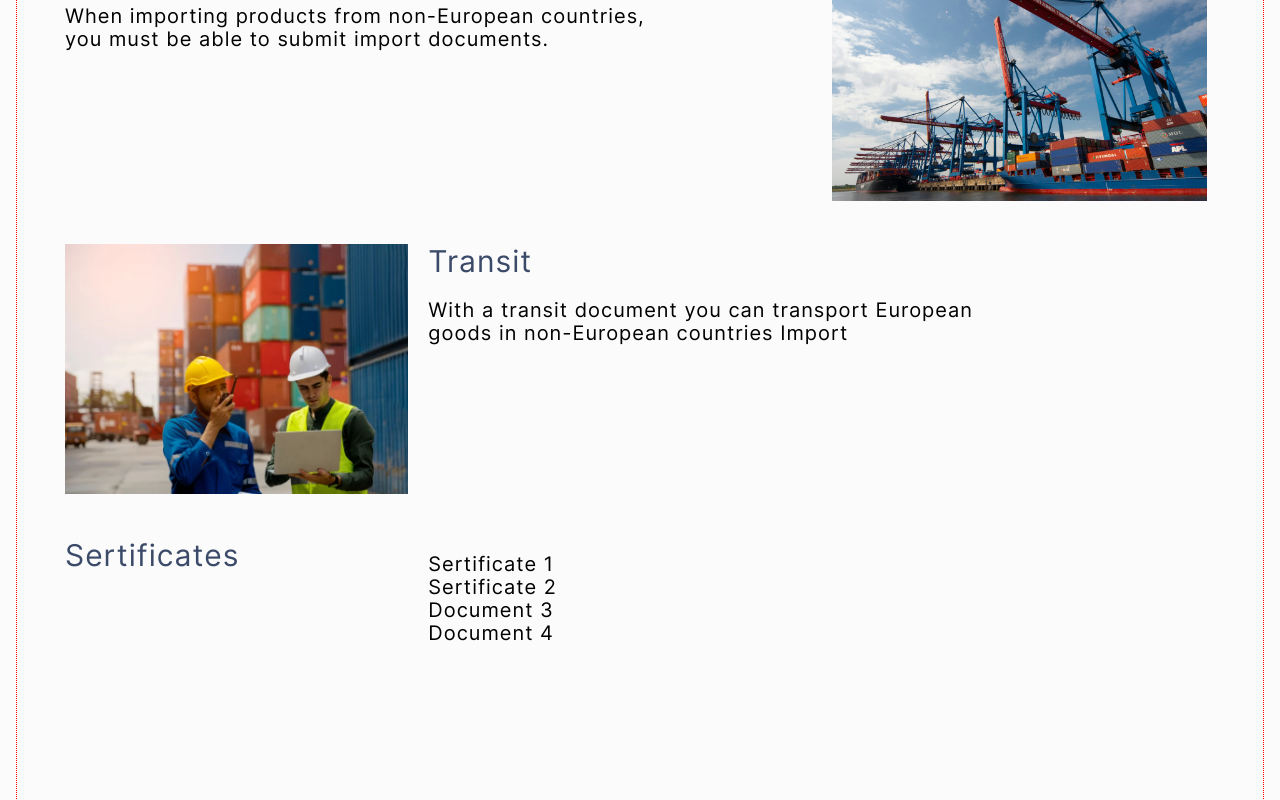
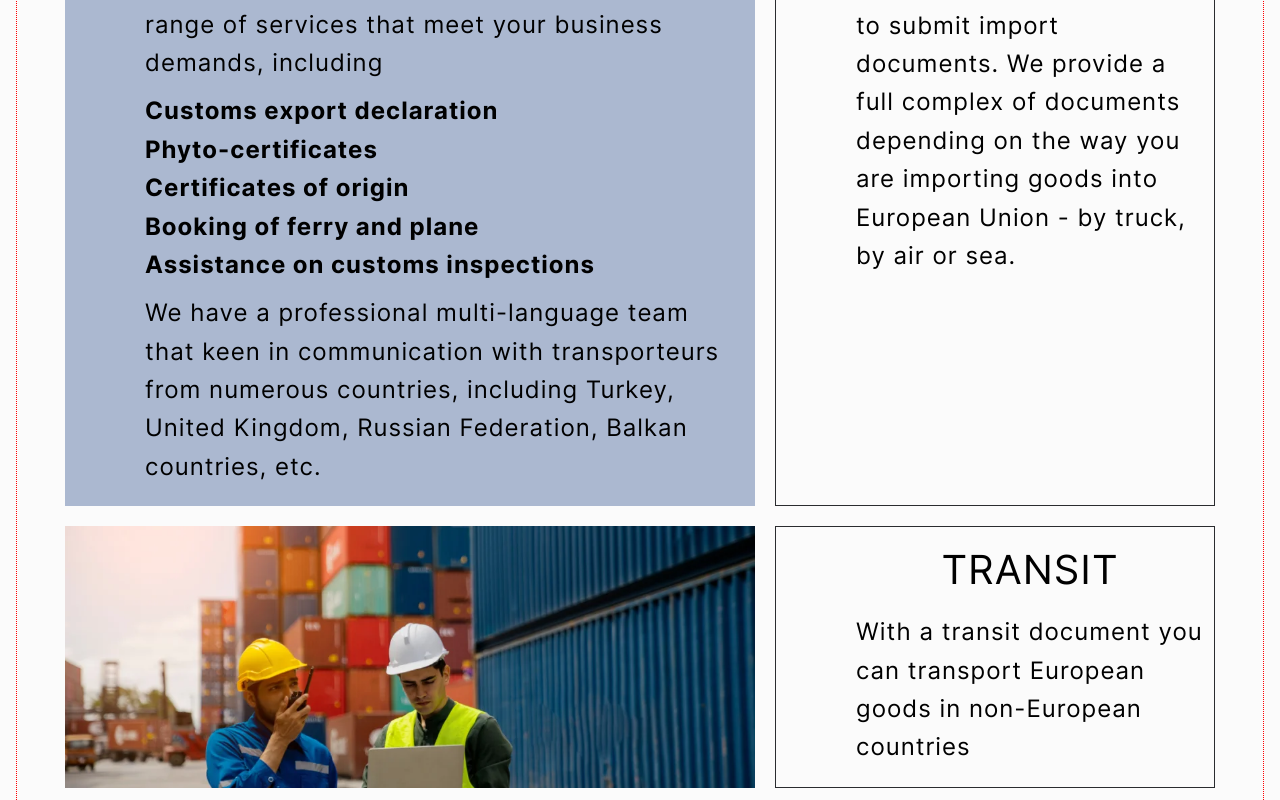
Before and after one commit to meyer985/sie, a React (Create React App) app: page /solutions in a window 1280 px wide. Shown: the part 940-1740 px from the top of the page. Built offline with nearby package versions, Linux system fonts and the light colour scheme.

Commit message:
finished services part

```diff
--- a/src/App.js
+++ b/src/App.js
@@ -28,11 +28,11 @@ function App() {
               </>
             }/>
 
-            <Route path="/about" element={<>
+            <Route path="/about/" element={<>
                 <About/>
                 <ContactLink/>
             </>}/>
-            <Route path="/solutions" element={<>
+            <Route path="/solutions/*" element={<>
                 <Solutions/>
                 <ContactLink/>
             </>}/>
--- a/src/Solutions/Solutions.js
+++ b/src/Solutions/Solutions.js
@@ -3,51 +3,101 @@ import pic1 from "../images/serv1.jpg"
 import pic2 from "../images/serv2.jpg"
 import pic3 from "../images/serv3.webp"
 import pic4 from "../images/serv4.jpg"
+import {NavLink, Route} from "react-router-dom";
+import About from "../About/About";
+import ContactLink from "../ContactLink/ContactLink";
+import { Routes, useNavigate, Navigate } from "react-router-dom";
+
+const exp = "When exporting products from the Netherlands to non-European countries, you must be able to submit export documents. we provide a full range of services that meet your business demands, including"
+
+const exp1 = "We have a professional multi-language team that keen in communication with transporteurs from numerous countries, including Turkey, United Kingdom, Russian Federation, Balkan countries, etc."
+
+const imp = "When importing products from non-European countries, you must be able to submit import documents. We provide a full complex of documents depending on the way you are importing goods into European Union - by truck, by air or sea."
+
+const trans = "With a transit document you can transport European goods in non-European countries"
+
+const sert = "With an Origin Document, your customer can request a reduction on any import duties!"
+
+const text = "S.I.E. - Logistics is een neutrale en onafhankelijke douane expediteur. Met locaties in Nederland, België, Verenigd Koninkrijk en de Russische Federatie. Met meer dan ruim 50 jaar ervaring in o.a. de sierteelt en AGF sector staan onze teams klaar om al uw douanezaken te regelen. Wij ondersteunen importerende en exporterende bedrijven met douaneformaliteiten en aanverwante zaken met als resultaat dat u deze zorgen aan ons kunt overlaten. S.I.E. - Logistics is een veilige en betrouwbare partner van de Douane m.b.t. alle douaneactiviteiten en heeft de status Authorised Economic Operator (AEO).Dankzij deze status hebben onze klanten tevens minder fysieke douanecontroles.Wij staan klaar voor al uw douanezaken!"
 
 function Solutions(props) {
     return (
-<section className="solutions serv">
+<section className="solutions">
 
+    <div className="grey_line"></div>
+    <h2 className="intro__title">Whatever your business goals are - export, import or transit goods - we provide you a quality customs support to help your business processes run smoothly.</h2>
+    <div className="grey_line"></div>
 
-<div className="img_wrapper">  <img className="serv_image" src={pic1}/></div>
+    <div className="solutions_content">
+        <div className="solutions_export">
+            <h1 className="solutions_header">EXPORT</h1>
+            <p className="solutions_text">{exp}</p>
+            <ul className="solutions_list">
+                <li> Customs export declaration</li>
+                <li> Phyto-certificates</li>
+                <li> Certificates of origin</li>
+                <li> Booking of ferry and plane</li>
+                <li> Assistance on customs inspections</li>
+            </ul>
+            <p className="solutions_text">{exp1}</p>
+        </div>
+        <div className="solutions_export solutions_import">
+            <h1 className="solutions_header">IMPORT</h1>
+            <p className="solutions_text">{imp}</p>
+        </div>
 
-        <div className="serv_textblock"><h1 className="service_card_header serv_header">Export</h1>
-            <p className="serv_text">When exporting products from the Netherlands to non-European countries, you must be able to submit export documents.
-            </p></div>
+        <div className="solutions_transit_img"></div>
+
+        <div className="solutions_transit solutions_export">
+            <h1 className="solutions_header">TRANSIT</h1>
+            <p className="solutions_text">{trans}</p>
+        </div>
 
 
 
-        <div className="serv_textblock">
-            <h1 className="service_card_header serv_header">Import</h1>
-            <p className="serv_text">When importing products from non-European countries, you must be able to submit import documents.
-            </p>
-        </div>
-    <div className="img_wrapper"> <img className="serv_image" src={pic2}/></div>
-
-
-
-    <div className="img_wrapper"> <img className="serv_image" src={pic3}/></div>
-        <div className="serv_textblock">
-            <h1 className="service_card_header serv_header">Transit</h1>
-            <p className="serv_text">With a transit document you can transport European goods in non-European countries
-                Import
-            </p>
-         </div>
-
-        <h1 className="service_card_header serv_header">Sertificates</h1>
-        <ul className="serv_list ">
-            <li className="serv_text">Sertificate 1</li>
-            <li className="serv_text">Sertificate 2</li>
-            <li className="serv_text">Document 3</li>
-            <li className="serv_text">Document 4</li>
-        </ul>
+    </div>
 
 
 
 
+  {/*  <div className="solutions_content">
+        <nav className="solutions_menu">
+            <NavLink className="solutions_link" to="/solutions">EXPORT</NavLink>
+            <NavLink className="solutions_link" to="/solutions/import">IMPORT</NavLink>
+            <NavLink className="solutions_link" to="/solutions/transit">TRANSITE</NavLink>
+        </nav>
+       <div className="solutions_pic"> </div>
+
+        <div className="solutions_description">
+            <Routes>
+                <Route path="/*" element={<>
+                   <>
+                       <h2>{exp}</h2>
+                       <p>{text}</p>
+                   </>
+                </>}/>
+                <Route path="/import" element={<>
+                    <>
+                        <h2>{imp}</h2>
+                        <p>{text}</p>
+                    </>
+                </>}/>
+                <Route path="/transit" element={<>
+                    <>
+                        <h2>{trans}</h2>
+                        <p>{text}</p>
+                    </>
+                </>}/>
+            </Routes>
+
+        </div>
+
+
+    </div>*/}
+
+
 </section>
 );
-
 }
 
 export default Solutions
--- a/src/blocks/about/about.css
+++ b/src/blocks/about/about.css
@@ -79,3 +79,17 @@ padding: 8px;
   font-size: 18px;
   padding-bottom: 10px;
 }
+
+@media screen and (max-width: 1170px) {
+  .about_info {
+    max-width: 100%;
+  }
+}
+
+@media screen and (max-width: 930px) {
+
+}
+
+@media screen and (max-width: 670px) {
+
+}
--- a/src/blocks/solutions/solutions.css
+++ b/src/blocks/solutions/solutions.css
@@ -1,63 +1,111 @@
 .solutions {
-  display: flex;
-  flex-direction: row;
-  margin-top: 30px;
+margin: 30px auto 30px;
 }
 
-.serv {
-  display: grid;
-  /*grid-template-columns: repeat(3, calc(100%/3));*/
-  grid-template-columns: minmax(260px, calc(100%/3)) calc(100%/3) calc(100%/3);
-  grid-template-rows: repeat(4, 1fr);
-  grid-column-gap: 20px;
-  grid-row-gap: 40px;
-  overflow: hidden;
+.solutions_content {
+    display: grid;
+    grid-template-columns: 60% 40%;
+    grid-template-rows: repeat(2, auto);
+    grid-row-gap: 20px;
 }
 
-.serv_card_background {
-/*  background-color: rgb(93, 118, 166, 0.2);*/
-  background-color: rgb(245, 245, 245);
-  padding-left: 10px;
+.solutions_export {
+    background-color: rgb(93, 118, 166, 0.5);
+   display: flex;
+    flex-direction: column;
+    padding: 20px 10px 20px 80px;
 }
 
-.serv_text {
-  font-size: 20px;
-  max-width: 600px;
-  letter-spacing: 1px;
+.solutions_import {
+    background-color: inherit;
+    border: 1px solid #2A2C2F;
+    margin-left: 20px;
+}
+
+.solutions_transit {
+    margin-left: 20px;
+    background-color: inherit;
+    border: 1px solid #2A2C2F;
+}
+
+.solutions_transit_img {
+    background-color: cornflowerblue;
+    background-image: url("../../images/serv3.webp");
+    background-position: center;
+    background-size: cover;
+    background-repeat: no-repeat;
+}
+
+.solutions_header {
+    font-size: 40px;
+    letter-spacing: 1px;
+    font-weight: 500;
+    margin: 0;
+    grid-column: span 2;
+    text-align: center;
+    margin: 0;
+    padding-bottom: 20px;
+}
+
+.solutions_text {
+    font-size: 24px;
+    margin: 0;
+    letter-spacing: 1px;
+    line-height: 1.6;
+}
+
+.solutions_list {
+    font-size: 24px;
+    margin: 0;
+    letter-spacing: 1px;
+    line-height: 1.6;
+    list-style-type: none;
+    font-weight: bold;
+    padding-left: 0;
+    padding-top: 10px;
+    padding-bottom: 10px;
+}
+
+.solutions_list_item {
 
 }
 
 
-.serv_header {
-  font-size: 30px;
+
+/*.solutions_content {
+ display: grid;
+ min-height: 600px;
+ grid-template-rows: auto 1fr;
+ grid-template-columns: 30% 1fr;
+ grid-template-areas:
+"pic menu"
+"pic description";
+ grid-column-gap: 30px;
+ grid-row-gap: 30px;
+
 }
 
-.serv_textblock {
-  grid-column: span 2;
+.solutions_pic {
+ grid-area: pic;
+ background-image: url("../../images/solutions.jpg");
+ background-position: center;
+background-size: cover;
 }
 
-.serv_image {
-  width: auto;
-  max-height: 250px;
-  height: 100%;
-  margin:0;
-  object-fit: contain;
-  overflow: hidden;
+.solutions_menu {
+ display: flex;
 
-}
-.img_wrapper {
-overflow: hidden;
-}
-.services_list2 {
-  padding-left: 0;
-  margin-left: 0;
-  margin-right: 20px;
+ justify-content: space-between;
+ padding: 10px 20px;
+ grid-area: menu;
 }
 
-.serv_list {
-  list-style-type: none;
-  margin: 0;
-  padding-top: 15px;
-  padding-left: 0;
-  width: 650px;
-}
+.solutions_link {
+ text-decoration: none;
+ font-size: 50px;
+
+ padding-right: 25px;
+ color: rgb(59, 74, 105);
+ letter-spacing: 1px;
+ margin: 0;
+}*/
```
Also changed, not shown: src/blocks/footer/footer.css (+0 -9 lines).
